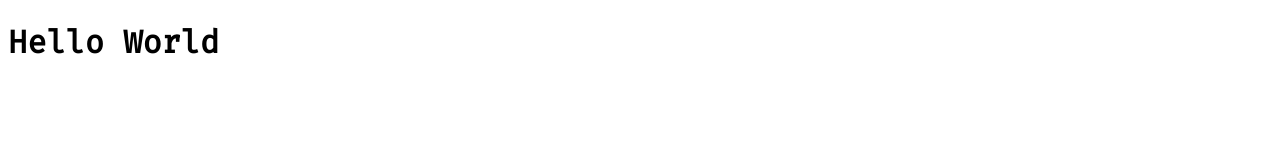
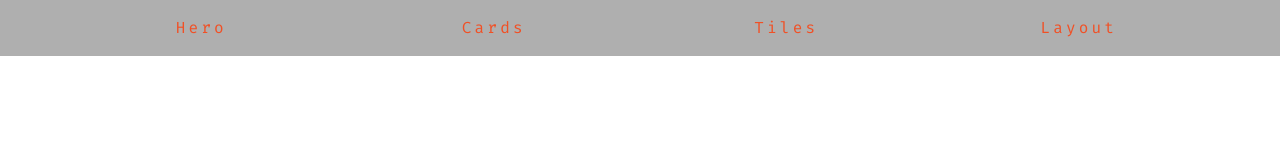
Before and after one commit to khaled-web/NavBarProject, a plain HTML site: page index.html in a window 1280 px wide. Drawn offline with Linux system fonts and the light colour scheme.

Commit message:
navbar Stage is physically compeleted

```diff
--- a/index.html
+++ b/index.html
@@ -5,6 +5,7 @@
  <meta http-equiv="X-UA-Compatible" content="IE=edge">
  <meta name="viewport" content="width=device-width, initial-scale=1.0">
  <title>NavBar || CssGrids</title>
+
  <!-- googleFonts -->
  <link rel="preconnect" href="https://fonts.gstatic.com">
 <link href="https://fonts.googleapis.com/css2?family=Fira+Code:wght@300;400&display=swap" rel="stylesheet">
@@ -14,11 +15,33 @@
 
  <!-- fontAwesome -->
  <link rel="stylesheet" href="./fontawesome-free-5.9.0-web/css/all.min.css">
+
  <!-- styleCss -->
  <link rel="stylesheet" href="./style.css">
 </head>
+
 <body>
- <h1>Hello World</h1>
+ <nav class="main-navbar">
+   <ul class="navbar-ul">
+    <li class="navbar-li">
+     <a class="navbar-a" href="hero.html">hero</a>
+    </li>
 
+    <li class="navbar-li">
+     <a class="navbar-a" href="cards.html">cards</a>
+    </li>
+
+    <li class="navbar-li">
+     <a class="navbar-a" href="tiles.html">tiles</a>
+    </li>
+
+    <li class="navbar-li">
+     <a class="navbar-a" href="layout.html">layout</a>
+    </li>
+   </ul>
+ </nav>
+ <!-- <a href="index.html" class="btn">
+  back to home
+ </a> -->
 </body>
 </html>
--- a/style.css
+++ b/style.css
@@ -1,3 +1,121 @@
+/*
+=================
+variables
+=================
+*/
+
+:root{
+ --primaryColor: #f15025;
+ --mainBlack: #222;
+ --mainWhite: #fff;
+ --offWhite: #f7f7f7;
+ --darkGrey: #afafaf;
+ --mainTransition: all 0.3s linear;
+ --mainSpacing: 0.2rem;
+
+}
+
+/*
+=================
+Global Styles
+=================
+*/
+
+*{
+ margin: 0;
+ padding: 0;
+ box-sizing: border-box;
+}
+
 body{
  font-family: 'Fira Code', monospace;
+ color: var(--mainBlack);
+ background: var(--mainWhite);
+ line-height: 1.5;
 }
+
+a{
+ text-decoration: none;
+}
+
+img{
+ width: 100%;
+ display: block;
+}
+
+h1,h2,h3{
+ text-transform: capitalize;
+ letter-spacing: var(--mainSpacing);
+ margin-bottom: 1.25rem;
+}
+
+h1{
+ font-size: 3rem;
+}
+
+h2{
+ margin-bottom: 0;
+}
+
+p{
+ font-weight: 300;
+ font-size: 0.7rem;
+ line-height: 2;
+}
+
+/* button */
+.btn{
+ display: inline-block;
+ padding: 0.5rem 1rem;
+ text-transform: capitalize;
+ border: 3px solid var(--primaryColor);
+ color: var(--primaryColor);
+ margin: 3rem;
+ transition: var(--mainTransition);
+}
+
+.btn:hover{
+ background: var(--primaryColor);
+ color: var(--mainWhite);
+}
+
+/*
+=================
+Main Navbar
+=================
+*/
+
+.main-navbar{
+ background: var(--darkGrey);
+ padding: 0 2rem;
+}
+
+.navbar-li{
+ list-style: none;
+}
+
+.navbar-a{
+ text-transform: capitalize;
+ display: block;
+ padding: 1rem 0;
+ color: var(--primaryColor);
+ letter-spacing: var(--mainSpacing);
+ transition: var(--mainTransition);
+}
+
+.navbar-a:hover{
+ color: var(--mainBlack);
+}
+
+@media screen and (min-width:992px){
+ .navbar-ul{
+  max-width: 1170px;
+  margin: 0 auto;
+  display: grid;
+   grid-template-columns: repeat(4, 1fr);
+ }
+
+ .navbar-a{
+  text-align: center;
+ }
+}
```
Also changed, not shown: NavBar-StructureData.txt (added).
